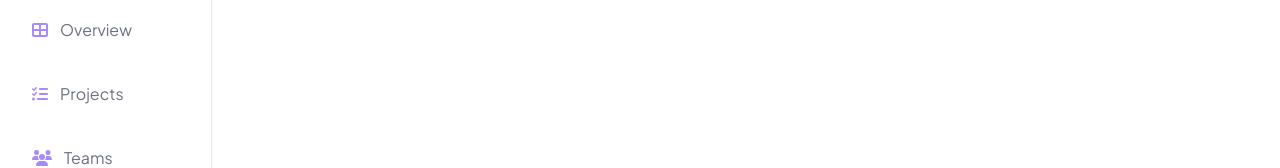
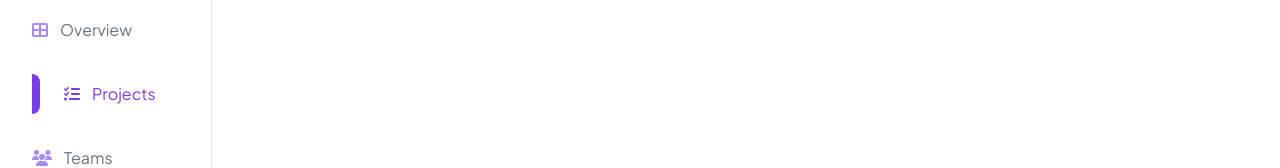
Before and after one commit to Kaykeks1/pms-ui, a Next.js app: page /projects in a window 1280 px wide. Shown: the part 130-298 px from the top of the page. Built offline with nearby package versions, Linux system fonts and the light colour scheme.

Commit message:
added active link styles

```diff
--- a/components/Sidebar.tsx
+++ b/components/Sidebar.tsx
@@ -4,8 +4,11 @@ import Link from 'next/link'
 import Image from 'next/image'
 import profilePic from './gear.png'
 // import profilePic from './growth.png'
+import { useRouter } from "next/router";
 
-const Sidebar = () => (
+const Sidebar = () => {
+  const router = useRouter();
+  return (
   <div className="flex flex-col w-1/5 border-r border-gray-200 h-screen py-10">
     <div className="flex items-center mb-10">
         <Image
@@ -19,17 +22,26 @@ const Sidebar = () => (
     </div>
     <div className="flex flex-col h-screen justify-between">
         <div className="flex flex-col">
-            <Link className="flex py-1 my-2 h-12 ml-8 w-full group hover:ml-0 hover:before:p-1 hover:before:mr-6 hover:before:rounded-tr-lg hover:before:rounded-br-lg hover:before:bg-violet-600" href="/overview">
-                <FontAwesomeIcon icon={faThLarge} className="text-violet-400 group-hover:text-violet-600 self-center mr-3" />
-                <p className="text-gray-500 group-hover:text-violet-600 self-center">Overview</p>
+            <Link
+                className={`flex py-1 my-2 h-12 ml-8 w-full group hover:ml-0${router.pathname == "/overview" && ' ml-0 before:p-1 before:mr-6 before:rounded-tr-lg before:rounded-br-lg before:bg-violet-600'}`}
+                href="/overview"
+            >
+                <FontAwesomeIcon icon={faThLarge} className={`text-violet-400 self-center mr-3 ${router.pathname == "/overview" ? 'text-violet-600' : 'group-hover:text-violet-600'}`} />
+                <p className={`text-gray-500 self-center ${router.pathname == "/overview" ? 'text-violet-600' : 'group-hover:text-violet-600'}`}>Overview</p>
             </Link>
-            <Link className="flex py-1 my-2 h-12 ml-8 w-full group hover:ml-0 hover:before:p-1 hover:before:mr-6 hover:before:rounded-tr-lg hover:before:rounded-br-lg hover:before:bg-violet-600" href="/projects">
-                <FontAwesomeIcon icon={faTasks} className="text-violet-400 group-hover:text-violet-600 self-center mr-3" />
-                <p className="text-gray-500 group-hover:text-violet-600 self-center">Projects</p>
+            <Link
+                className={`flex py-1 my-2 h-12 ml-8 w-full group hover:ml-0${router.pathname == "/projects" && ' ml-0 before:p-1 before:mr-6 before:rounded-tr-lg before:rounded-br-lg before:bg-violet-600'}`}
+                href="/projects"
+            >
+                <FontAwesomeIcon icon={faTasks} className={`text-violet-400 self-center mr-3 ${router.pathname == "/projects" ? 'text-violet-600' : 'group-hover:text-violet-600'}`} />
+                <p className={`text-gray-500 self-center ${router.pathname == "/projects" ? 'text-violet-600' : 'group-hover:text-violet-600'}`}>Projects</p>
             </Link>
-            <Link className="flex py-1 my-2 h-12 ml-8 w-full group hover:ml-0 hover:before:p-1 hover:before:mr-6 hover:before:rounded-tr-lg hover:before:rounded-br-lg hover:before:bg-violet-600" href="/team">
-                <FontAwesomeIcon icon={faUsers} className="text-violet-400 group-hover:text-violet-600 self-center mr-3" />
-                <p className="text-gray-500 group-hover:text-violet-600 self-center">Teams</p>
+            <Link
+                className={`flex py-1 my-2 h-12 ml-8 w-full group hover:ml-0${router.pathname == "/team" && ' ml-0 before:p-1 before:mr-6 before:rounded-tr-lg before:rounded-br-lg before:bg-violet-600'}`}
+                href="/team"
+            >
+                <FontAwesomeIcon icon={faUsers} className={`text-violet-400 self-center mr-3 ${router.pathname == "/team" ? 'text-violet-600' : 'group-hover:text-violet-600'}`} />
+                <p className={`text-gray-500 self-center ${router.pathname == "/team" ? 'text-violet-600' : 'group-hover:text-violet-600'}`}>Teams</p>
             </Link>
         </div>
         <div className="flex flex-col">
@@ -41,5 +53,6 @@ const Sidebar = () => (
     </div>
   </div>
 )
+}
 
 export default Sidebar
```
